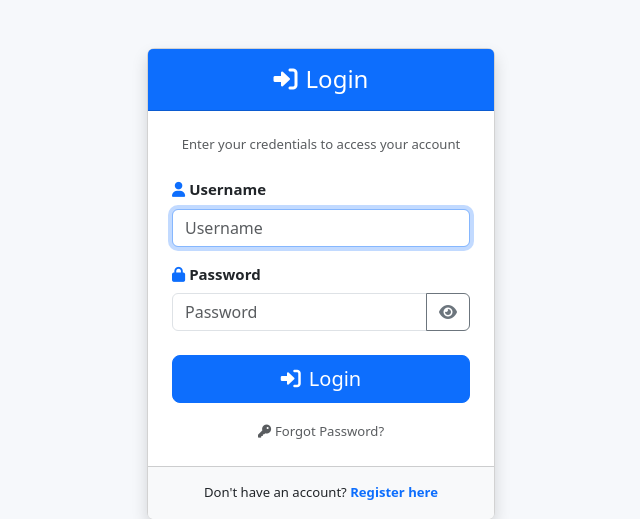
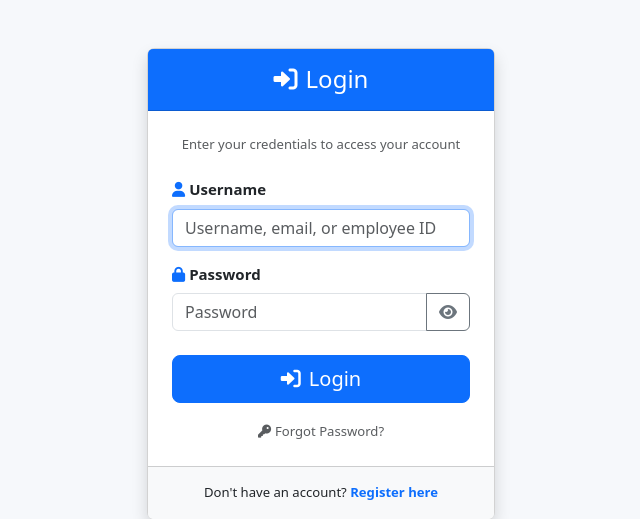
Before and after one commit to alpha-arshee/hrPortalAeiTest, a Django app: page /login/?next=/employee_detail/1/ in a window 1280 px wide. Shown: the part 56-575 px from the top of the page, without its empty margins (319-959 px from the left). Run offline with Django 4.2, Linux system fonts and the light colour scheme; parts of the project's set-up code (start-up, migrations or seed data) failed here and were passed over; some libraries are stand-ins or nearby versions.

Commit message:
bug resolve

```diff
--- a/accounts/forms.py
+++ b/accounts/forms.py
@@ -212,7 +212,7 @@ class UserLoginForm(forms.Form):
         max_length=150,
         widget=forms.TextInput(attrs={
             'class': 'form-control',
-            'placeholder': 'Username'
+            'placeholder': 'Username, email, or employee ID'
         })
     )
     password = forms.CharField(
@@ -681,6 +681,14 @@ class HRUserManagementForm(forms.ModelForm):
             pass
 
     def save(self, commit=True):
+        role_changed = (
+            self.instance.pk
+            and self.instance.role != self.cleaned_data.get('role')
+        )
+        if role_changed:
+            self.cleaned_data['is_active'] = True
+            self.cleaned_data['is_approved'] = True
+
         user = super().save(commit=commit)
 
         if self.employee_profile and commit:
--- a/accounts/views.py
+++ b/accounts/views.py
@@ -186,7 +186,7 @@ def user_login(request):
     if request.method == 'POST':
         form = UserLoginForm(request.POST)
         if form.is_valid():
-            username = form.cleaned_data['username']
+            login_identifier = form.cleaned_data['username'].strip()
             password = form.cleaned_data['password']
 
             # Get client IP
@@ -196,11 +196,20 @@ def user_login(request):
             else:
                 ip_address = request.META.get('REMOTE_ADDR')
 
-            user = authenticate(request, username=username, password=password)
+            account = None
+            for lookup in ('username', 'email', 'employee_id'):
+                try:
+                    account = User.objects.get(**{lookup: login_identifier})
+                    break
+                except User.DoesNotExist:
+                    continue
+
+            auth_username = account.username if account is not None else login_identifier
+            user = authenticate(request, username=auth_username, password=password)
 
             # Log login attempt
             LoginAttempt.objects.create(
-                username=username,
+                username=login_identifier,
                 ip_address=ip_address,
                 success=user is not None,
                 user_agent=request.META.get('HTTP_USER_AGENT', '')
@@ -214,7 +223,15 @@ def user_login(request):
                 else:
                     messages.error(request, 'Your account is pending approval from HR.')
             else:
-                messages.error(request, 'Invalid username or password.')
+                inactive_user = account
+
+                if inactive_user is not None and not inactive_user.is_active:
+                    messages.error(
+                        request,
+                        'This account is resigned or inactive. Please contact HR to reactivate it.',
+                    )
+                else:
+                    messages.error(request, 'Invalid username or password.')
     else:
         form = UserLoginForm()
 
@@ -892,6 +909,8 @@ def edit_employee_detail(request, user_id):
         messages.error(request, 'Employee not found.')
         return redirect('accounts:employee_management')
 
+    original_role = employee.role
+
     # Get tax info safely
     try:
         tax_info = employee.taxinfo
@@ -940,6 +959,12 @@ def edit_employee_detail(request, user_id):
         if form.is_valid():
             try:
                 form.save()
+                # A role change is an HR status change, not a resignation.
+                # Keep the account usable after moving it between role groups.
+                if employee.role != original_role:
+                    employee.is_active = True
+                    employee.is_approved = True
+                    employee.save()
                 messages.success(request, 'Employee details updated successfully!')
                 return redirect('accounts:edit_employee_detail', user_id=user_id)
             except Exception as e:
--- a/templates/accounts/employee_detail.html
+++ b/templates/accounts/employee_detail.html
@@ -269,9 +269,9 @@
             <!-- Approve -->
                   {% if not employee.is_approved %}
                   <div class="action-btn approve" title="Approve employee">
-                    <form method="post" action="{% url 'accounts:reactivate_employee' employee.id %}">
+                    <form method="post" action="{% url 'accounts:approve_employee' employee.id %}">
                       {% csrf_token %}
-                      <button type="submit"><i class="fas fa-check"></i></button>
+                      <button type="submit"  class="btn btn-success"><i class="fas fa-check"></i>Approve</button>
                     </form>
                   </div>
                   {% endif %}
```
